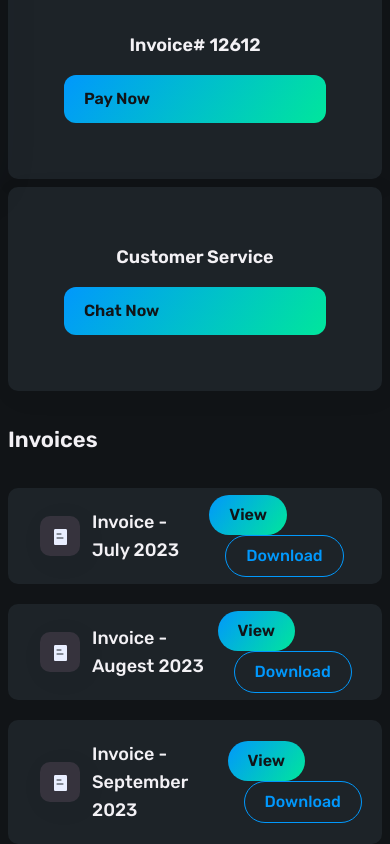
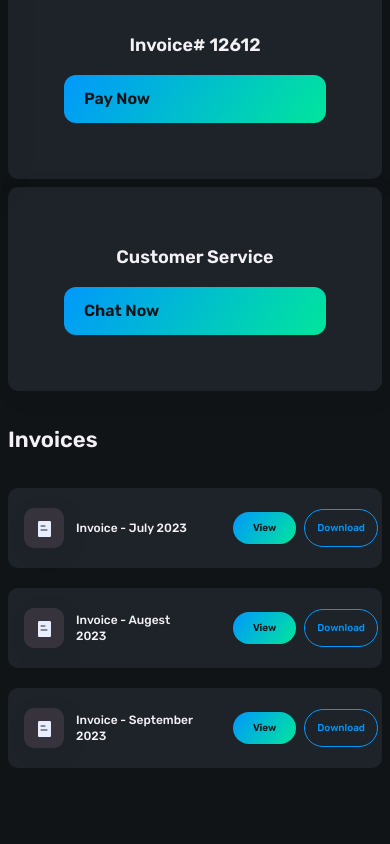
Before and after one commit to tarifalhasan/colewherld, a React (Vite) app: page /payment in a window 390 px wide. Shown: the part 670-1514 px from the top of the page. After the commit the page ends 1438 px from the top, so only its background shows below. Built offline with nearby package versions, Linux system fonts and the light colour scheme.

Commit message:
update mobile responsive

```diff
--- a/src/components/Invoices.tsx
+++ b/src/components/Invoices.tsx
@@ -17,9 +17,9 @@ const Invoices = () => {
           {invoincesData.map((data, index) => (
             <li
               key={index}
-              className=" px-5  bg-primary shadow-large rounded-[10px] flex justify-between items-center "
+              className=" px-1 sm:px-5  bg-primary shadow-large rounded-[10px] flex justify-between items-center "
             >
-              <div className="p-3 font-medium capitalize">
+              <div className="p-3 max-w-[55%] font-medium capitalize">
                 <div className="  flex items-center gap-3 py-2 font-normal  ">
                   <div className="relative h-10 w-10">
                     <div className="  w-10 bg-[#36333D] h-10 grid place-items-center shadow-base">
@@ -27,15 +27,19 @@ const Invoices = () => {
                     </div>
                   </div>
 
-                  <h3 className="   font-medium text-lg">{data.title}</h3>
+                  <h3 className="   font-medium text-xs sm:text-lg">
+                    {data.title}
+                  </h3>
                 </div>
               </div>
 
-              <div className=" space-x-4">
-                <button className="  py-2 rounded-full  btn_primary">
+              <div className=" space-x-2 sm:space-x-4">
+                <button className=" text-[10px]  sm:text-base py-1 sm:py-2 rounded-full  btn_primary">
                   View
                 </button>
-                <button className="btn_secondary rounded-full">Download</button>
+                <button className=" text-[10px]  rounded-full sm:text-base   border text-DodgerBlue font-medium border-DodgerBlue px-3 sm:px-5 py-2">
+                  Download
+                </button>
               </div>
             </li>
           ))}
```
